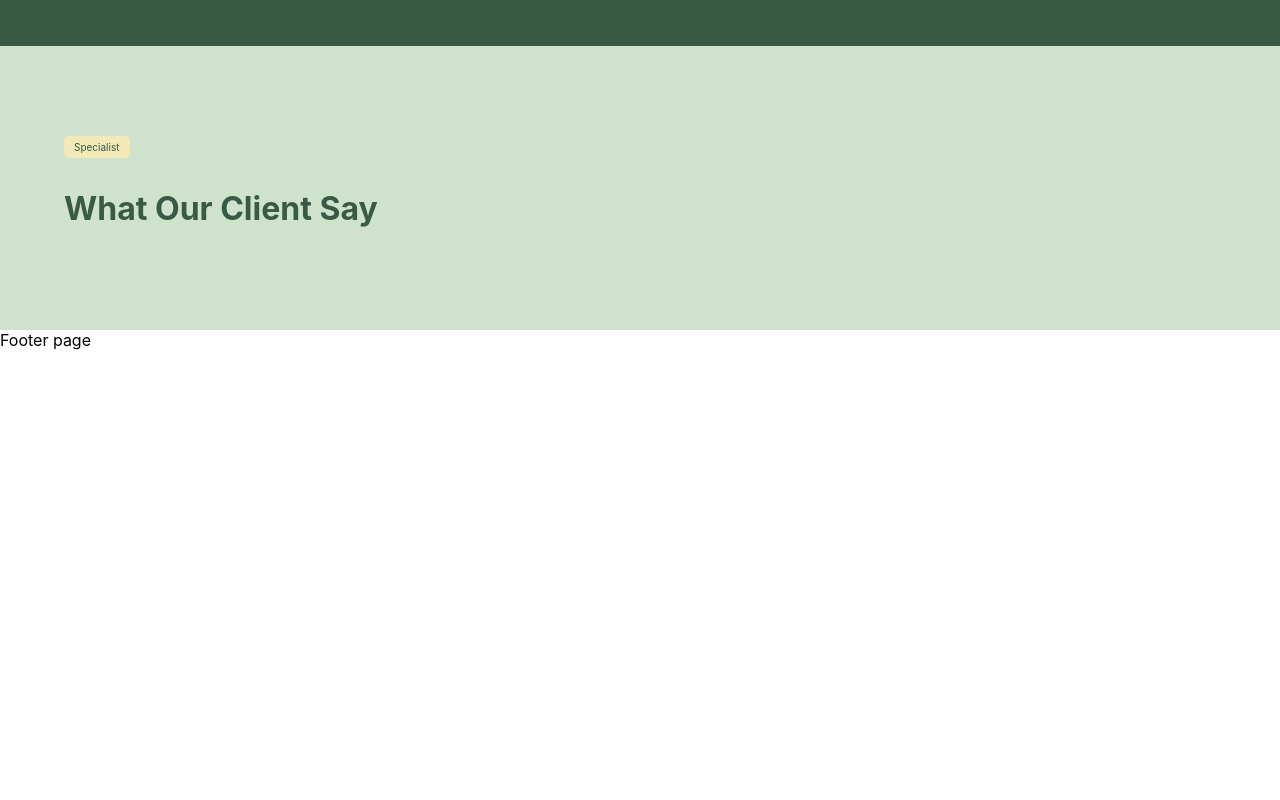
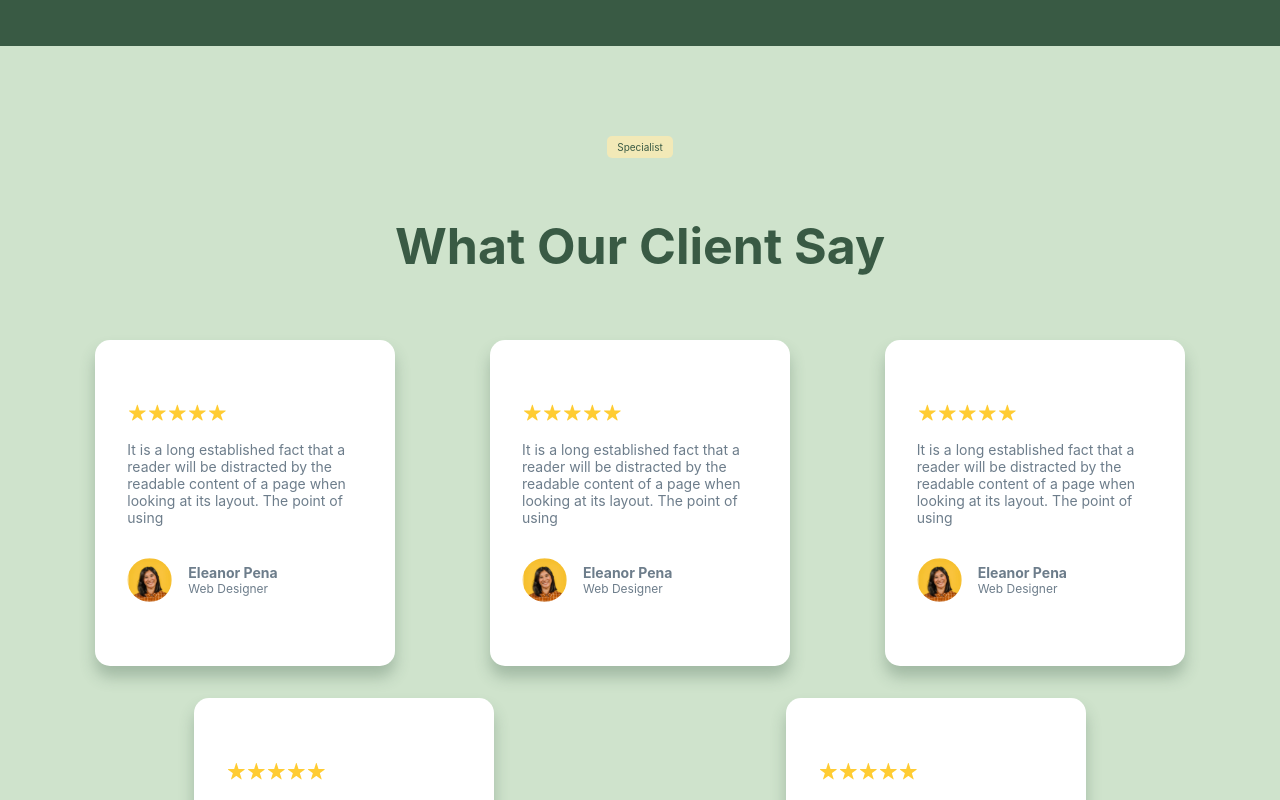
Before and after one commit to MuhammadTurkmen/Dental-Landing-Page-React, a React (Create React App) app: page / in a window 1280 px wide. Shown: the part 4180-4980 px from the top of the page. Before the commit the page ends 4530 px from the top, so only its background shows below. Built offline with nearby package versions, Linux system fonts and the light colour scheme.

Commit message:
adding media

```diff
--- a/src/components/Footer.js
+++ b/src/components/Footer.js
@@ -1,7 +1,22 @@
 import React from "react";
+import styled from "styled-components";
 
 function Footer() {
   return <div>Footer page</div>;
 }
 
+const Wrapper = styled.div`
+  background: var(--dark-green, #395a44);
+
+  @media only screen and (min-width: 800px) {
+    padding: 5rem 3.5rem;
+  }
+  @media only screen and (min-width: 1020px) {
+    padding: 5rem 4rem;
+  }
+  @media only screen and (min-width: 1300px) {
+    padding: 5rem 5.5rem;
+  }
+`;
+
 export default Footer;
--- a/src/components/Testimonial.js
+++ b/src/components/Testimonial.js
@@ -7,6 +7,25 @@ function Testimonial() {
     <Wrapper>
       <p className="title">Specialist</p>
       <h1>What Our Client Say </h1>
+      <div className="container">
+        {client_response.map(({ desc, pic, name, job, Stars }, index) => {
+          return (
+            <div className="card" key={index}>
+              {Stars.map((star, index) => {
+                return <img src={star} alt="" key={index} />;
+              })}
+              <p>{desc}</p>
+              <div className="img-container">
+                <img src={pic} alt="picture" />
+                <div>
+                  <p>{name}</p>
+                  <p>{job}</p>
+                </div>
+              </div>
+            </div>
+          );
+        })}
+      </div>
     </Wrapper>
   );
 }
@@ -14,8 +33,12 @@ function Testimonial() {
 const Wrapper = styled.div`
   background: var(--Light-green, #cfe3cc);
   color: var(--dark-green, #395a44);
+  text-align: center;
+  padding: 5rem 1.5rem;
 
-  padding: 5rem 1.5rem;
+  h1 {
+    margin-top: 3rem;
+  }
 
   .title {
     background-color: #f2e9b7;
@@ -26,8 +49,59 @@ const Wrapper = styled.div`
     color: var(--dark-green, #395a44);
   }
 
+  .container {
+    margin-top: 4rem;
+    display: flex;
+    flex-wrap: wrap;
+    text-align: start;
+    gap: 2rem;
+  }
+
+  .card {
+    width: 300px;
+    padding: 4rem 2rem;
+    box-sizing: border-box;
+    border-radius: 15px;
+    background-color: #fff;
+    color: var(--Grey, #6d7d8b);
+    margin: 0 auto;
+    box-shadow: 0px 11px 15px 0px rgba(57, 90, 68, 0.3);
+
+    p {
+      font-size: 14px;
+    }
+  }
+
+  .card > img {
+    width: 20px;
+  }
+
+  .img-container {
+    margin-top: 2rem;
+    display: flex;
+    align-items: center;
+    gap: 1rem;
+    img {
+      width: 45px;
+    }
+
+    p {
+      margin: 0;
+      font-weight: bold;
+      font-size: 14px;
+    }
+    p:nth-child(2) {
+      font-weight: normal;
+      font-size: 12px;
+    }
+  }
+
   @media only screen and (min-width: 800px) {
     padding: 5rem 3.5rem;
+
+    h1 {
+      font-size: 50px;
+    }
   }
   @media only screen and (min-width: 1020px) {
     padding: 5rem 4rem;
--- a/src/data.js
+++ b/src/data.js
@@ -171,35 +171,35 @@ export const working_hours = [
 
 export const client_response = [
   {
-    star,
+    Stars: [star, star, star, star, star],
     desc: "It is a long established fact that a reader will be distracted by the readable content of a page when looking at its layout. The point of using",
     pic: smile,
     name: "Eleanor Pena",
     job: "Web Designer",
   },
   {
-    star,
+    Stars: [star, star, star, star, star],
     desc: "It is a long established fact that a reader will be distracted by the readable content of a page when looking at its layout. The point of using",
     pic: smile,
     name: "Eleanor Pena",
     job: "Web Designer",
   },
   {
-    star,
+    Stars: [star, star, star, star, star],
     desc: "It is a long established fact that a reader will be distracted by the readable content of a page when looking at its layout. The point of using",
     pic: smile,
     name: "Eleanor Pena",
     job: "Web Designer",
   },
   {
-    star,
+    Stars: [star, star, star, star, star],
     desc: "It is a long established fact that a reader will be distracted by the readable content of a page when looking at its layout. The point of using",
     pic: smile,
     name: "Eleanor Pena",
     job: "Web Designer",
   },
   {
-    star,
+    Stars: [star, star, star, star, star],
     desc: "It is a long established fact that a reader will be distracted by the readable content of a page when looking at its layout. The point of using",
     pic: smile,
     name: "Eleanor Pena",
```
